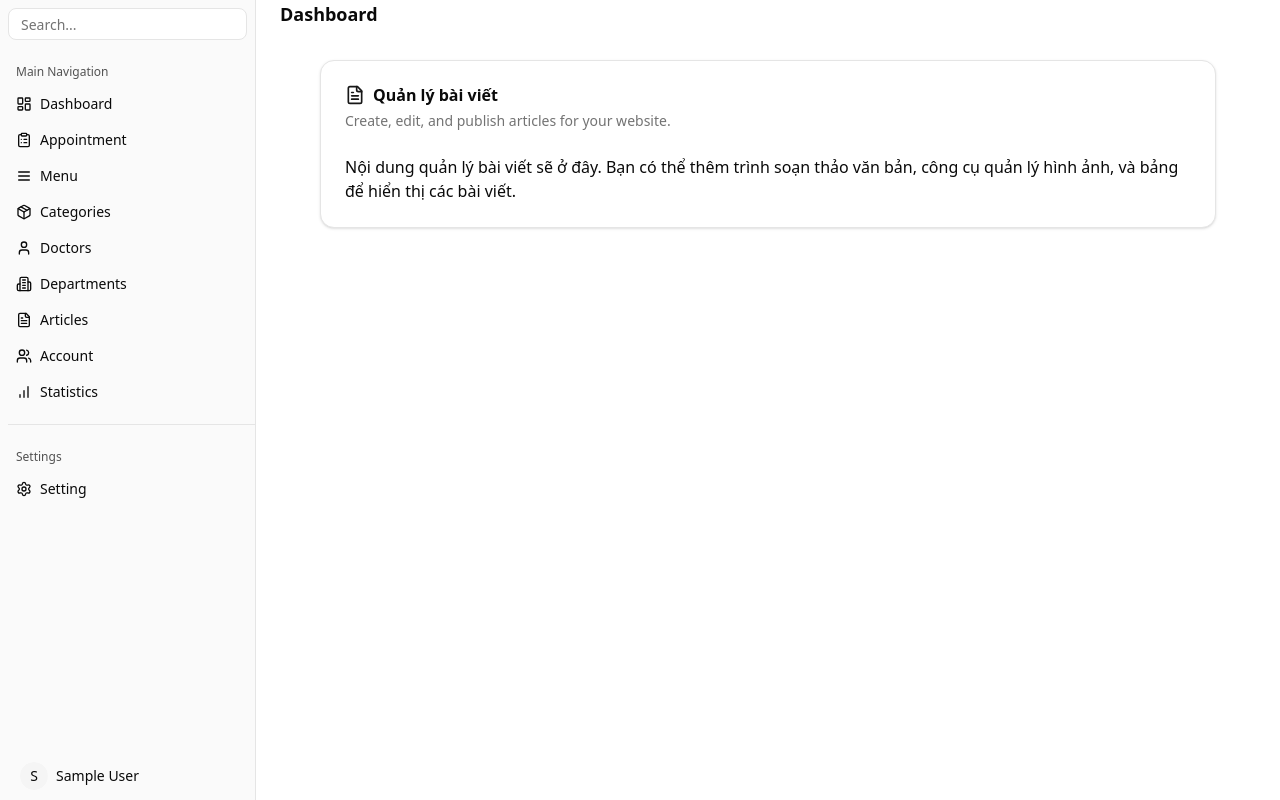
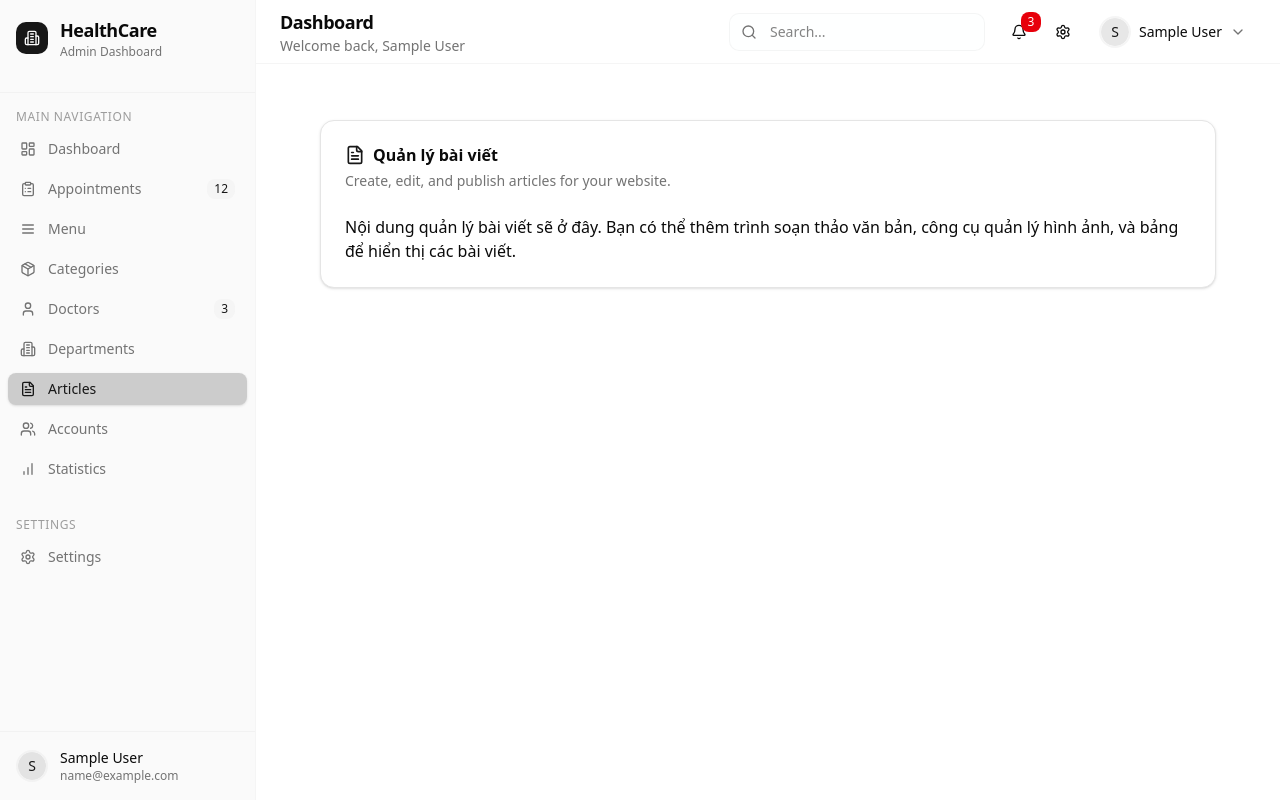
Before and after one commit to A3Scotl/vite-bv1a, a React (Vite) app: page /dashboard/articles in a window 1280 px wide. Built offline with nearby package versions, Linux system fonts and the light colour scheme; sample sign-in values are in the browser's storage.

Commit message:
Fix dashboard template

```diff
--- a/src/components/private/sidebar-dashboard.jsx
+++ b/src/components/private/sidebar-dashboard.jsx
@@ -26,88 +26,130 @@ import {
   Search,
   Building2,
   ClipboardList,
+  LogOut,
+  UserCircle,
+  Bell,
 } from "lucide-react"
 import { DropdownMenu, DropdownMenuContent, DropdownMenuItem, DropdownMenuTrigger } from "@/components/ui/dropdown-menu"
 import { Button } from "@/components/ui/button"
-import { Avatar, AvatarFallback } from "@/components/ui/avatar"
+import { Avatar, AvatarFallback, AvatarImage } from "@/components/ui/avatar"
+import { Badge } from "@/components/ui/badge"
 import { useAuth } from "@/context/auth-context"
-import { Link } from "react-router-dom"
+import { Link, useLocation } from "react-router-dom"
 
 const mainMenuItems = [
   {
     title: "Dashboard",
     url: "/dashboard",
     icon: LayoutDashboard,
+    badge: null,
   },
   {
-    title: "Appointment",
+    title: "Appointments",
     url: "/dashboard/appointment",
     icon: ClipboardList,
+    badge: "12",
   },
   {
     title: "Menu",
     url: "/dashboard/menus",
     icon: Menu,
+    badge: null,
   },
   {
     title: "Categories",
     url: "/dashboard/categories",
     icon: Package,
+    badge: null,
   },
   {
     title: "Doctors",
     url: "/dashboard/doctors",
     icon: User,
+    badge: "3",
   },
   {
     title: "Departments",
     url: "/dashboard/departments",
     icon: Building2,
+    badge: null,
   },
   {
     title: "Articles",
     url: "/dashboard/articles",
     icon: FileText,
+    badge: null,
   },
   {
-    title: "Account",
+    title: "Accounts",
     url: "/dashboard/account",
     icon: Users,
+    badge: null,
   },
   {
     title: "Statistics",
     url: "/dashboard/statistics",
     icon: BarChart,
+    badge: null,
   },
 ]
 
 const settingsMenuItems = [
   {
-    title: "Setting",
+    title: "Settings",
     url: "/dashboard/settings",
     icon: Settings,
+    badge: null,
   },
 ]
 
 export function SidebarDashboard() {
   const { user, logout } = useAuth()
+  const location = useLocation()
+
+  const isActive = (url) => location.pathname === url
 
   return (
-    <Sidebar>
-      <SidebarHeader>
-        <SidebarInput placeholder="Search..." icon={<Search />} />
+    <Sidebar className="border-r border-border/40 bg-card/50 backdrop-blur supports-[backdrop-filter]:bg-card/60">
+      <SidebarHeader className="p-4 border-b border-border/40">
+        <div className="flex items-center gap-3 mb-4">
+          <div className="w-8 h-8 rounded-lg bg-primary flex items-center justify-center">
+            <Building2 className="w-4 h-4 text-primary-foreground" />
+          </div>
+          <div>
+            <h2 className="text-lg font-semibold tracking-tight">HealthCare</h2>
+            <p className="text-xs text-muted-foreground">Admin Dashboard</p>
+          </div>
+        </div>
       </SidebarHeader>
-      <SidebarContent>
+
+      <SidebarContent className="">
         <SidebarGroup>
-          <SidebarGroupLabel>Main Navigation</SidebarGroupLabel>
+          <SidebarGroupLabel className="text-xs font-medium text-muted-foreground/70 uppercase tracking-wider px-2 py-2">
+            Main Navigation
+          </SidebarGroupLabel>
           <SidebarGroupContent>
-            <SidebarMenu>
+            <SidebarMenu className="space-y-1">
               {mainMenuItems.map((item) => (
                 <SidebarMenuItem key={item.title}>
                   <SidebarMenuButton asChild>
-                    <Link to={item.url}>
-                      <item.icon />
-                      <span>{item.title}</span>
+                    <Link
+                      to={item.url}
+                      className={`
+                        flex items-center gap-3 px-3 py-2.5 rounded-lg text-sm font-medium transition-all
+                        ${isActive(item.url)
+                          ? 'bg-primary/20 text-primary border-primary shadow-sm'
+                          : 'text-muted-foreground hover:bg-accent hover:text-accent-foreground'
+                        }
+                      `}
+                    >
+                      <item.icon className="w-4 h-4 flex-shrink-0" />
+                      <span className="flex-1 truncate">{item.title}</span>
+                      {item.badge && (
+                        <Badge variant="secondary" className="ml-auto text-xs px-1.5 py-0.5 h-5 min-w-5">
+                          {item.badge}
+                        </Badge>
+                      )}
                     </Link>
                   </SidebarMenuButton>
                 </SidebarMenuItem>
@@ -116,18 +158,27 @@ export function SidebarDashboard() {
           </SidebarGroupContent>
         </SidebarGroup>
 
-        <SidebarSeparator />
-
         <SidebarGroup>
-          <SidebarGroupLabel>Settings</SidebarGroupLabel>
+          <SidebarGroupLabel className="text-xs font-medium text-muted-foreground/70 uppercase tracking-wider px-2 py-2">
+            Settings
+          </SidebarGroupLabel>
           <SidebarGroupContent>
-            <SidebarMenu>
+            <SidebarMenu className="space-y-1">
               {settingsMenuItems.map((item) => (
                 <SidebarMenuItem key={item.title}>
                   <SidebarMenuButton asChild>
-                    <Link to={item.url}>
-                      <item.icon />
-                      <span>{item.title}</span>
+                    <Link
+                      to={item.url}
+                      className={`
+                        flex items-center gap-3 px-3 py-2.5 rounded-lg text-sm font-medium transition-all duration-200
+                        ${isActive(item.url)
+                          ? 'bg-primary/10 text-primary border-primary shadow-sm'
+                          : 'text-muted-foreground hover:bg-accent hover:text-accent-foreground'
+                        }
+                      `}
+                    >
+                      <item.icon className="w-4 h-4 flex-shrink-0" />
+                      <span className="flex-1 truncate">{item.title}</span>
                     </Link>
                   </SidebarMenuButton>
                 </SidebarMenuItem>
@@ -136,22 +187,61 @@ export function SidebarDashboard() {
           </SidebarGroupContent>
         </SidebarGroup>
       </SidebarContent>
-      <SidebarFooter>
+
+      <SidebarFooter className="border-t border-border/40">
         <SidebarMenu>
           <SidebarMenuItem>
             <DropdownMenu>
               <DropdownMenuTrigger asChild>
-                <Button variant="ghost" size="sm" className="w-full justify-start relative h-8 flex items-center gap-2">
-                  <Avatar className="size-7">
-                    <AvatarFallback>{user?.name?.charAt(0) || "U"}</AvatarFallback>
-                  </Avatar>
-                  <span className="truncate">{user?.name || "User"}</span>
+                <Button
+                  variant="ghost"
+                  className="w-full justify-start p-2 h-auto hover:bg-accent/50 transition-colors rounded-lg"
+                >
+                  <div className="flex items-center gap-3 w-full">
+                    <Avatar className="w-8 h-8 border-2 border-border/40">
+                      <AvatarImage src={user?.avatar} alt={user?.name} />
+                      <AvatarFallback className="bg-primary/10 text-primary text-sm font-medium">
+                        {user?.name?.charAt(0) || "U"}
+                      </AvatarFallback>
+                    </Avatar>
+                    <div className="flex-1 text-left min-w-0">
+                      <p className="text-sm font-medium truncate">{user?.name || "User"}</p>
+                      <p className="text-xs text-muted-foreground truncate">{user?.email || "user@example.com"}</p>
+                    </div>
+                  </div>
                 </Button>
               </DropdownMenuTrigger>
-              <DropdownMenuContent side="top" align="start" className="w-[calc(var(--radix-popper-anchor-width))]">
-                <DropdownMenuItem onClick={logout}>
-                  <span>Logout</span>
-                </DropdownMenuItem>
+              <DropdownMenuContent
+                side="top"
+                align="start"
+                className="w-64 p-2"
+                sideOffset={8}
+              >
+                <div className="flex items-center gap-3 p-2 mb-2">
+                  <Avatar className="w-10 h-10">
+                    <AvatarImage src={user?.avatar} alt={user?.name} />
+                    <AvatarFallback className="bg-primary/10 text-primary">
+                      {user?.name?.charAt(0) || "U"}
+                    </AvatarFallback>
+                  </Avatar>
+                  <div className="flex-1 min-w-0">
+                    <p className="text-sm font-medium truncate">{user?.name || "User"}</p>
+                    <p className="text-xs text-muted-foreground truncate">{user?.email || "user@example.com"}</p>
+                  </div>
+                </div>
+                <div className="border-t border-border/40 pt-2">
+                  <DropdownMenuItem className="flex items-center gap-2 p-2 cursor-pointer">
+                    <UserCircle className="w-4 h-4" />
+                    <span>Profile</span>
+                  </DropdownMenuItem>
+                  <DropdownMenuItem
+                    onClick={logout}
+                    className="flex items-center gap-2 p-2 cursor-pointer text-red-600 hover:text-red-700 hover:bg-red-50"
+                  >
+                    <LogOut className="w-4 h-4" />
+                    <span>Logout</span>
+                  </DropdownMenuItem>
+                </div>
               </DropdownMenuContent>
             </DropdownMenu>
           </SidebarMenuItem>
--- a/src/layouts/private-layout.jsx
+++ b/src/layouts/private-layout.jsx
@@ -5,41 +5,127 @@ import { SidebarProvider, SidebarInset, SidebarTrigger } from "@/components/ui/s
 import { SidebarDashboard } from "@/components/private/sidebar-dashboard"
 import { DropdownMenu, DropdownMenuContent, DropdownMenuItem, DropdownMenuTrigger } from "@/components/ui/dropdown-menu"
 import { Button } from "@/components/ui/button"
-import { Avatar, AvatarFallback } from "@/components/ui/avatar"
-import { ChevronDown } from "lucide-react"
+import { Avatar, AvatarFallback, AvatarImage } from "@/components/ui/avatar"
+import { Badge } from "@/components/ui/badge"
+import { ChevronDown, Bell, Search, Settings, LogOut, UserCircle } from "lucide-react"
 
 const PrivateLayout = () => {
   const { user, loading, logout } = useAuth()
 
-  if (loading) return <div className="flex justify-center py-10">Loading...</div>
+  if (loading) {
+    return (
+      <div className="flex items-center justify-center min-h-screen bg-background">
+        <div className="flex flex-col items-center space-y-4">
+          <div className="w-8 h-8 border-4 border-primary border-t-transparent rounded-full animate-spin"></div>
+          <p className="text-sm text-muted-foreground">Loading...</p>
+        </div>
+      </div>
+    )
+  }
+
   if (!user) return <Navigate to="/login" replace />
 
   return (
     <SidebarProvider defaultOpen={true}>
       <SidebarDashboard />
-      <SidebarInset>
-        <header className="sticky top-0 z-10 flex h-14 items-center gap-4 border-b bg-background px-4 sm:static sm:h-auto sm:border-0 sm:bg-transparent sm:px-6">
-          <SidebarTrigger className="sm:hidden" />
-          <div className="flex-1 text-lg font-semibold">Dashboard</div>
-          {/* <DropdownMenu>
+      <SidebarInset className="flex flex-col">
+        <header className="sticky top-0 z-50 flex h-16 items-center gap-4 border-b border-border/40 bg-background/95 backdrop-blur supports-[backdrop-filter]:bg-background/60 px-4 lg:px-6">
+          <SidebarTrigger className="lg:hidden p-2 hover:bg-accent rounded-lg transition-colors" />
+
+          <div className="flex-1 flex items-center gap-4">
+            <div className="flex-1">
+              <h1 className="text-lg font-semibold tracking-tight">Dashboard</h1>
+              <p className="text-sm text-muted-foreground hidden sm:block">
+                Welcome back, {user?.name || 'User'}
+              </p>
+            </div>
+
+            {/* Desktop Search - Hidden on mobile */}
+            <div className="hidden md:flex items-center gap-2 relative">
+              <div className="relative">
+                <Search className="absolute left-3 top-1/2 transform -translate-y-1/2 w-4 h-4 text-muted-foreground" />
+                <input
+                  type="text"
+                  placeholder="Search..."
+                  className="w-64 pl-10 pr-4 py-2 text-sm border border-border/40 rounded-lg bg-background/50 focus:outline-none focus:ring-2 focus:ring-primary/20 focus:border-primary/40 transition-colors"
+                />
+              </div>
+            </div>
+
+            {/* Header Actions */}
+            <div className="flex items-center gap-2">
+              {/* Notifications */}
+              <Button variant="ghost" size="sm" className="relative p-2 hover:bg-accent rounded-lg">
+                <Bell className="w-4 h-4" />
+                <Badge
+                  variant="destructive"
+                  className="absolute -top-1 -right-1 w-5 h-5 flex items-center justify-center text-xs p-0"
+                >
+                  3
+                </Badge>
+              </Button>
+
+              {/* Settings - Hidden on mobile */}
+              <Button variant="ghost" size="sm" className="hidden sm:flex p-2 hover:bg-accent rounded-lg">
+                <Settings className="w-4 h-4" />
+              </Button>
+
+              {/* User Menu - Visible on all screens */}
+              <DropdownMenu>
                 <DropdownMenuTrigger asChild>
-              <Button variant="ghost" size="sm" className="relative h-8 flex items-center gap-2">
-                <Avatar className="size-7">
-                  <AvatarFallback>{user.name.charAt(0)}</AvatarFallback>
+                  <Button variant="ghost" size="sm" className="flex items-center gap-2 p-2 hover:bg-accent rounded-lg">
+                    <Avatar className="w-8 h-8 border-2 border-border/40">
+                      <AvatarImage src={user?.avatar} alt={user?.name} />
+                      <AvatarFallback className="bg-primary/10 text-primary text-sm font-medium">
+                        {user?.name?.charAt(0) || "U"}
+                      </AvatarFallback>
                     </Avatar>
-                <span>{user.name}</span>
-                <ChevronDown className="ml-auto h-4 w-4" />
+                    <span className="hidden sm:block text-sm font-medium truncate max-w-24">
+                      {user?.name || "User"}
+                    </span>
+                    <ChevronDown className="w-4 h-4 text-muted-foreground hidden sm:block" />
                   </Button>
                 </DropdownMenuTrigger>
-            <DropdownMenuContent align="end" className="w-56">
-              <DropdownMenuItem onClick={logout}>
+                <DropdownMenuContent align="end" className="w-64 p-2" sideOffset={8}>
+                  <div className="flex items-center gap-3 p-2 mb-2">
+                    <Avatar className="w-10 h-10">
+                      <AvatarImage src={user?.avatar} alt={user?.name} />
+                      <AvatarFallback className="bg-primary/10 text-primary">
+                        {user?.name?.charAt(0) || "U"}
+                      </AvatarFallback>
+                    </Avatar>
+                    <div className="flex-1 min-w-0">
+                      <p className="text-sm font-medium truncate">{user?.name || "User"}</p>
+                      <p className="text-xs text-muted-foreground truncate">{user?.email || "user@example.com"}</p>
+                    </div>
+                  </div>
+                  <div className="border-t border-border/40 pt-2">
+                    <DropdownMenuItem className="flex items-center gap-2 p-2 cursor-pointer">
+                      <UserCircle className="w-4 h-4" />
+                      <span>Profile</span>
+                    </DropdownMenuItem>
+                    <DropdownMenuItem className="flex items-center gap-2 p-2 cursor-pointer sm:hidden">
+                      <Settings className="w-4 h-4" />
+                      <span>Settings</span>
+                    </DropdownMenuItem>
+                    <DropdownMenuItem
+                      onClick={logout}
+                      className="flex items-center gap-2 p-2 cursor-pointer text-red-600 hover:text-red-700 hover:bg-red-50"
+                    >
+                      <LogOut className="w-4 h-4" />
                       <span>Logout</span>
                     </DropdownMenuItem>
+                  </div>
                 </DropdownMenuContent>
-          </DropdownMenu> */}
+              </DropdownMenu>
+            </div>
+          </div>
         </header>
-        <main className="flex-1 overflow-auto p-4 sm:px-6 sm:py-0">
+
+        <main className="flex-1 overflow-auto bg-background/50">
+          <div className="container mx-auto p-4 lg:p-6 space-y-6">
             <Outlet />
+          </div>
         </main>
       </SidebarInset>
     </SidebarProvider>
```
Also changed, not shown: tailwind.config.js (deleted). Lines whose indentation alone changed are shown as unchanged.
